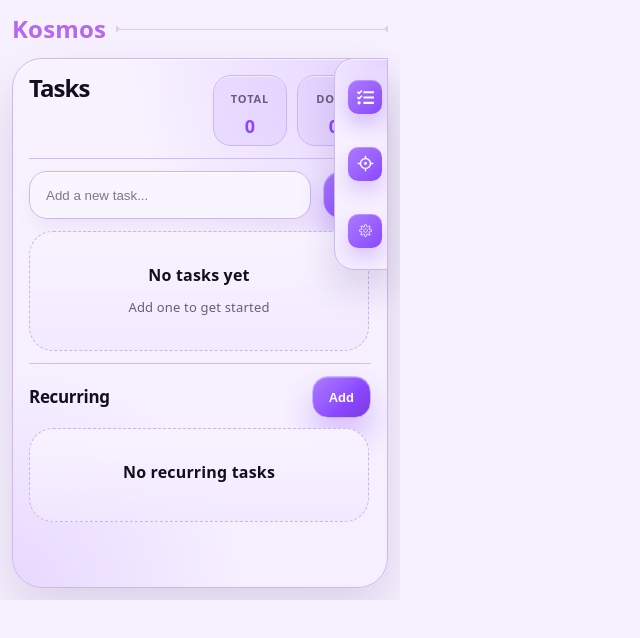
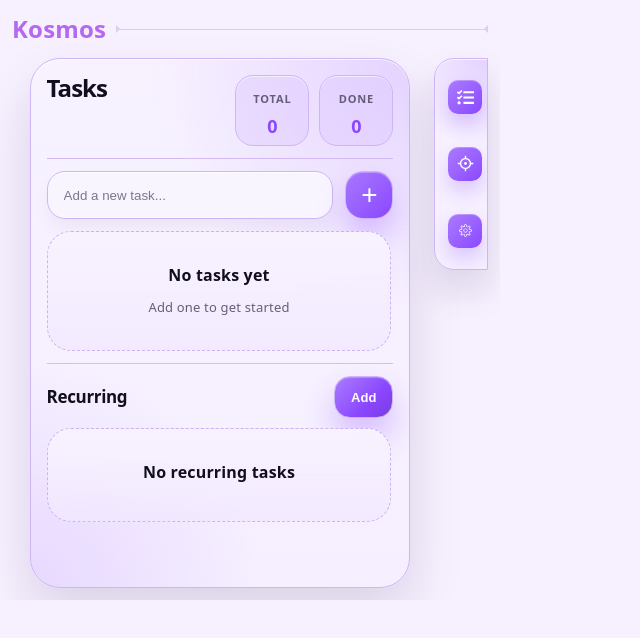
Before and after one commit to HisMonDon/Kosmos, a React (Vite) app: page / in a window 1280 px wide. Shown: the top 638 px of the page, without its empty margins (0-640 px from the left). Built offline with nearby package versions, Linux system fonts and the light colour scheme.

Commit message:
refactored and fixed positioning of sidebar and todo

```diff
--- a/src/index.css
+++ b/src/index.css
@@ -1,5 +1,5 @@
 :root {
-  --popup-width: 400px;
+  --popup-width: 500px;
   --popup-height: 600px;
 
   --text: #665d78;
--- a/src/widgets/todo.css
+++ b/src/widgets/todo.css
@@ -3,7 +3,7 @@
 }
 
 .todo-container {
-    width: 100%;
+    width: 80%;
     max-width: none;
     min-width: 0;
     flex: 1 1 auto;
@@ -11,6 +11,7 @@
     min-height: 0;
     height: 100%;
     padding: 16px;
+    transform: translateX(-30px);
     border: 1px solid color-mix(in srgb, var(--accent) 18%, var(--border));
     border-radius: 30px;
     background:
```
